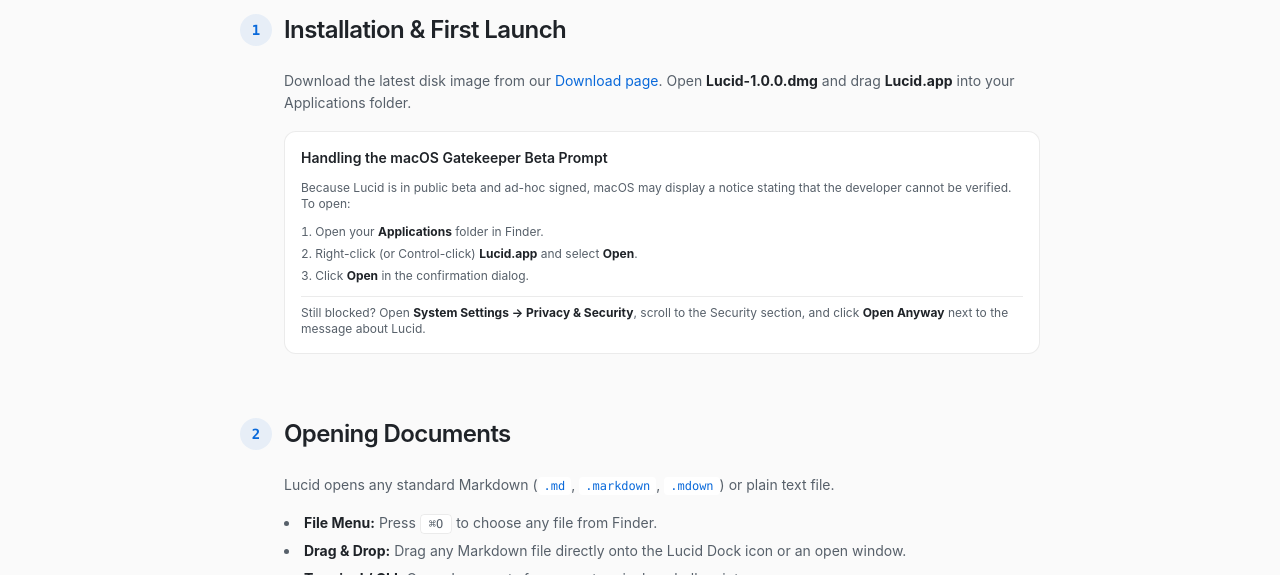
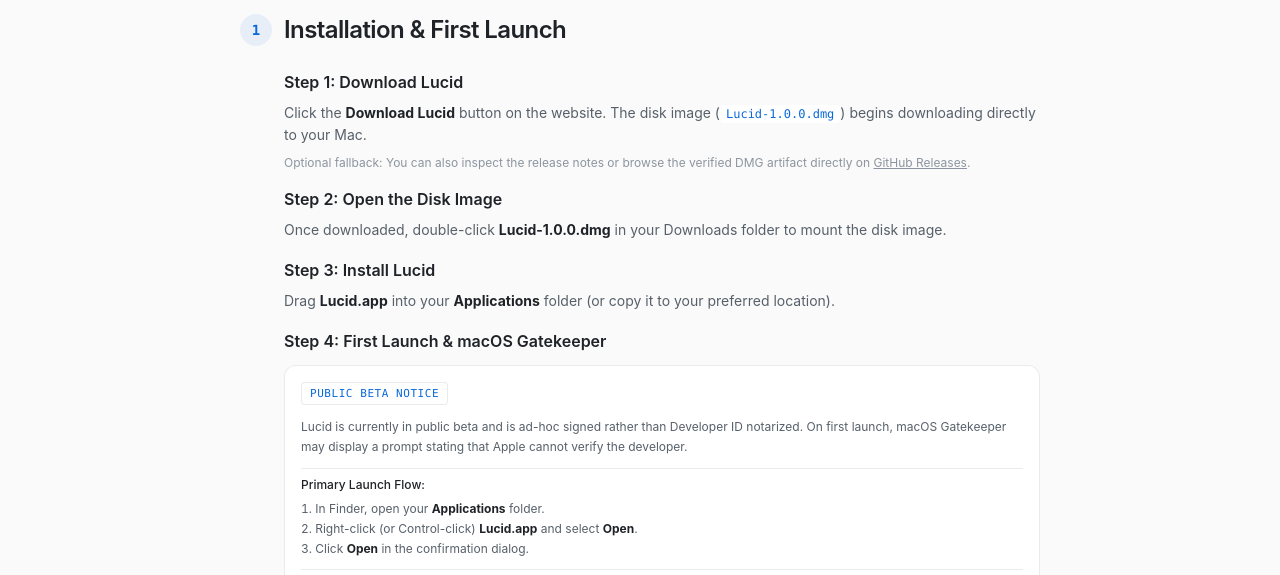
Before and after one commit to ajayuhjain89/lucid-macos, a Next.js app in the folder website/: page /docs/getting-started in a window 1280 px wide. Shown: the part 377-952 px from the top of the page. Built offline with nearby package versions, Linux system fonts and the light colour scheme; no server answers.

Commit message:
docs: update download guide and release architecture documentation

```diff
--- a/website/app/docs/getting-started/page.tsx
+++ b/website/app/docs/getting-started/page.tsx
@@ -35,30 +35,71 @@
             1
           </span>
           <h2 className="text-2xl font-semibold tracking-tight text-text-primary">
-            Installation & First Launch
+            Installation &amp; First Launch
           </h2>
         </div>
 
-        <div className="pl-11 space-y-4 text-sm text-text-secondary leading-relaxed">
+        <div className="pl-11 space-y-6 text-sm text-text-secondary leading-relaxed">
+          <div className="space-y-4">
+            <div className="space-y-2">
+              <h3 className="font-semibold text-text-primary text-base">Step 1: Download Lucid</h3>
               <p>
-            Download the latest disk image from our <Link href="/download" className="text-accent hover:underline">Download page</Link>. Open <strong className="text-text-primary">Lucid-1.0.0.dmg</strong> and drag <strong className="text-text-primary">Lucid.app</strong> into your Applications folder.
+                Click the <strong className="text-text-primary">Download Lucid</strong> button on the website. The disk image (<code className="font-mono text-xs px-1.5 py-0.5 rounded bg-surface-elevated text-accent">Lucid-1.0.0.dmg</code>) begins downloading directly to your Mac.
               </p>
+              <p className="text-xs text-text-tertiary">
+                Optional fallback: You can also inspect the release notes or browse the verified DMG artifact directly on{" "}
+                <a
+                  href="https://github.com/ajayuhjain89/lucid-macos/releases/tag/v1.0.0"
+                  target="_blank"
+                  rel="noopener noreferrer"
+                  className="underline hover:text-text-secondary"
+                >
+                  GitHub Releases
+                </a>.
+              </p>
+            </div>
 
+            <div className="space-y-2">
+              <h3 className="font-semibold text-text-primary text-base">Step 2: Open the Disk Image</h3>
+              <p>
+                Once downloaded, double-click <strong className="text-text-primary">Lucid-1.0.0.dmg</strong> in your Downloads folder to mount the disk image.
+              </p>
+            </div>
+
+            <div className="space-y-2">
+              <h3 className="font-semibold text-text-primary text-base">Step 3: Install Lucid</h3>
+              <p>
+                Drag <strong className="text-text-primary">Lucid.app</strong> into your <strong className="text-text-primary">Applications</strong> folder (or copy it to your preferred location).
+              </p>
+            </div>
+
+            <div className="space-y-3">
+              <h3 className="font-semibold text-text-primary text-base">Step 4: First Launch &amp; macOS Gatekeeper</h3>
               <div className="p-4 rounded-window border border-border-subtle bg-surface space-y-3">
-            <h3 className="font-semibold text-text-primary text-sm">
-              Handling the macOS Gatekeeper Beta Prompt
-            </h3>
-            <p className="text-xs text-text-secondary">
-              Because Lucid is in public beta and ad-hoc signed, macOS may display a notice stating that the developer cannot be verified. To open:
+                <div className="flex items-center gap-2">
+                  <span className="text-[11px] font-mono uppercase tracking-wider px-2 py-0.5 rounded bg-surface-elevated border border-border-subtle text-accent">
+                    Public Beta Notice
+                  </span>
+                </div>
+                <p className="text-xs text-text-secondary leading-relaxed">
+                  Lucid is currently in public beta and is ad-hoc signed rather than Developer ID notarized. On first launch, macOS Gatekeeper may display a prompt stating that Apple cannot verify the developer.
                 </p>
-            <ol className="list-decimal list-inside text-xs space-y-1.5 text-text-secondary">
-              <li>Open your <strong className="text-text-primary">Applications</strong> folder in Finder.</li>
+                <div className="space-y-2 pt-2 border-t border-border-subtle">
+                  <p className="text-xs font-medium text-text-primary">Primary Launch Flow:</p>
+                  <ol className="list-decimal list-inside text-xs space-y-1 text-text-secondary">
+                    <li>In Finder, open your <strong className="text-text-primary">Applications</strong> folder.</li>
                     <li>Right-click (or Control-click) <strong className="text-text-primary">Lucid.app</strong> and select <strong className="text-text-primary">Open</strong>.</li>
                     <li>Click <strong className="text-text-primary">Open</strong> in the confirmation dialog.</li>
                   </ol>
-            <p className="text-xs text-text-secondary pt-2 border-t border-border-subtle">
-              Still blocked? Open <strong className="text-text-primary">System Settings → Privacy &amp; Security</strong>, scroll to the Security section, and click <strong className="text-text-primary">Open Anyway</strong> next to the message about Lucid.
+                </div>
+                <div className="space-y-1 pt-2 border-t border-border-subtle">
+                  <p className="text-xs font-medium text-text-primary">Alternative (System Settings):</p>
+                  <p className="text-xs text-text-secondary">
+                    If macOS still prevents opening, navigate to <strong className="text-text-primary">System Settings → Privacy &amp; Security</strong>, scroll down to the Security section, and click <strong className="text-text-primary">Open Anyway</strong> next to the notification for Lucid.
                   </p>
+                </div>
+              </div>
+            </div>
           </div>
         </div>
       </section>
--- a/website/app/download/page.tsx
+++ b/website/app/download/page.tsx
@@ -61,7 +61,7 @@
                 <svg className="w-4 h-4 mr-2" fill="none" viewBox="0 0 24 24" stroke="currentColor">
                   <path strokeLinecap="round" strokeLinejoin="round" strokeWidth={2} d="M4 16v1a3 3 0 003 3h10a3 3 0 003-3v-1m-4-4l-4 4m0 0l-4-4m4 4V4" />
                 </svg>
-                Download DMG ({currentRelease.fileSize})
+                Download Lucid ({currentRelease.fileSize})
               </Button>
             ) : (
               <div className="flex flex-col gap-2 w-full md:w-auto">
@@ -78,18 +78,27 @@
                   Get on GitHub Releases
                 </Button>
                 <span className="text-xs text-text-tertiary text-center">
-                  Artifact verified locally • Publishing to GitHub Releases
+                  Direct download fallback • View on GitHub Releases
                 </span>
               </div>
             )}
             <Button
               variant="secondary"
               size="lg"
+              href={currentRelease.githubReleaseUrl || siteConfig.githubUrl}
+              external
+              className="w-full md:w-auto justify-center"
+            >
+              View release on GitHub
+            </Button>
+            <Button
+              variant="subtle"
+              size="lg"
               href={siteConfig.githubUrl}
               external
               className="w-full md:w-auto justify-center"
             >
-              Source Code
+              View source on GitHub
             </Button>
           </div>
         </div>
```
Also changed, not shown: 1 other file (tests, documents, lock files or other folders). Lines whose indentation alone changed are shown as unchanged.
